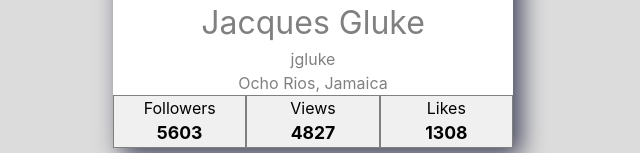
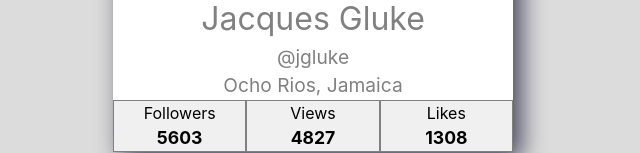
Before and after one commit to michalmazurdev/goit-react-hw-01-components, a React (Create React App) app: page / in a window 1280 px wide. Shown: the part 391-544 px from the top of the page, without its empty margins (327-967 px from the left). Built offline with nearby package versions, Linux system fonts and the light colour scheme.

Commit message:
1st task corrected

```diff
--- a/src/components/App.jsx
+++ b/src/components/App.jsx
@@ -1,5 +1,4 @@
-import { Profile } from 'components/Profile/Profile';
-
+import { Profile, user } from 'components/Profile/Profile';
 export const App = () => {
   return (
     <div
@@ -12,7 +11,13 @@ export const App = () => {
         color: '#010101',
       }}
     >
-      <Profile />
+      <Profile
+        username={user.username}
+        tag={user.tag}
+        location={user.location}
+        avatar={user.avatar}
+        stats={user.stats}
+      />
     </div>
   );
 };
--- a/src/components/Profile/Profile.jsx
+++ b/src/components/Profile/Profile.jsx
@@ -15,23 +15,23 @@ export const user = {
 export const Profile = ({ username, tag, location, avatar, stats }) => (
   <div className={css.card}>
     <div className={css.imageContainer}>
-      <img src={user.avatar} alt="" />
+      <img src={avatar} alt="" />
     </div>
-    <p className={css.userName}>{user.username}</p>
-    <p className={css.userTag}>{user.tag}</p>
-    <p className={css.userLocation}>{user.location}</p>
+    <p className={css.userName}>{username}</p>
+    <p className={css.userTag}>@{tag}</p>
+    <p className={css.userLocation}>{location}</p>
     <ul className={css.stats}>
       <li className={css.statsFollowers}>
         <span className={css.statsType}>Followers</span>
-        <span className={css.statsValue}>{user.stats.followers}</span>
+        <span className={css.statsValue}>{stats.followers}</span>
       </li>
       <li className={css.statsViews}>
         <span className={css.statsType}>Views</span>
-        <span className={css.statsValue}>{user.stats.views}</span>
+        <span className={css.statsValue}>{stats.views}</span>
       </li>
       <li className={css.statsLikes}>
         <span className={css.statsType}>Likes</span>
-        <span className={css.statsValue}>{user.stats.likes}</span>
+        <span className={css.statsValue}>{stats.likes}</span>
       </li>
     </ul>
   </div>
--- a/src/components/Profile/Profile.module.css
+++ b/src/components/Profile/Profile.module.css
@@ -18,7 +18,7 @@
 .userTag,
 .userLocation {
   composes: userName;
-  font-size: 1rem;
+  font-size: 1.2rem;
 }
 .stats {
   display: flex;
```
Also changed, not shown: src/components/Statistics/Statistics.jsx (added, +26 -0 lines), src/components/Statistics/Statistics.module.css (added).
